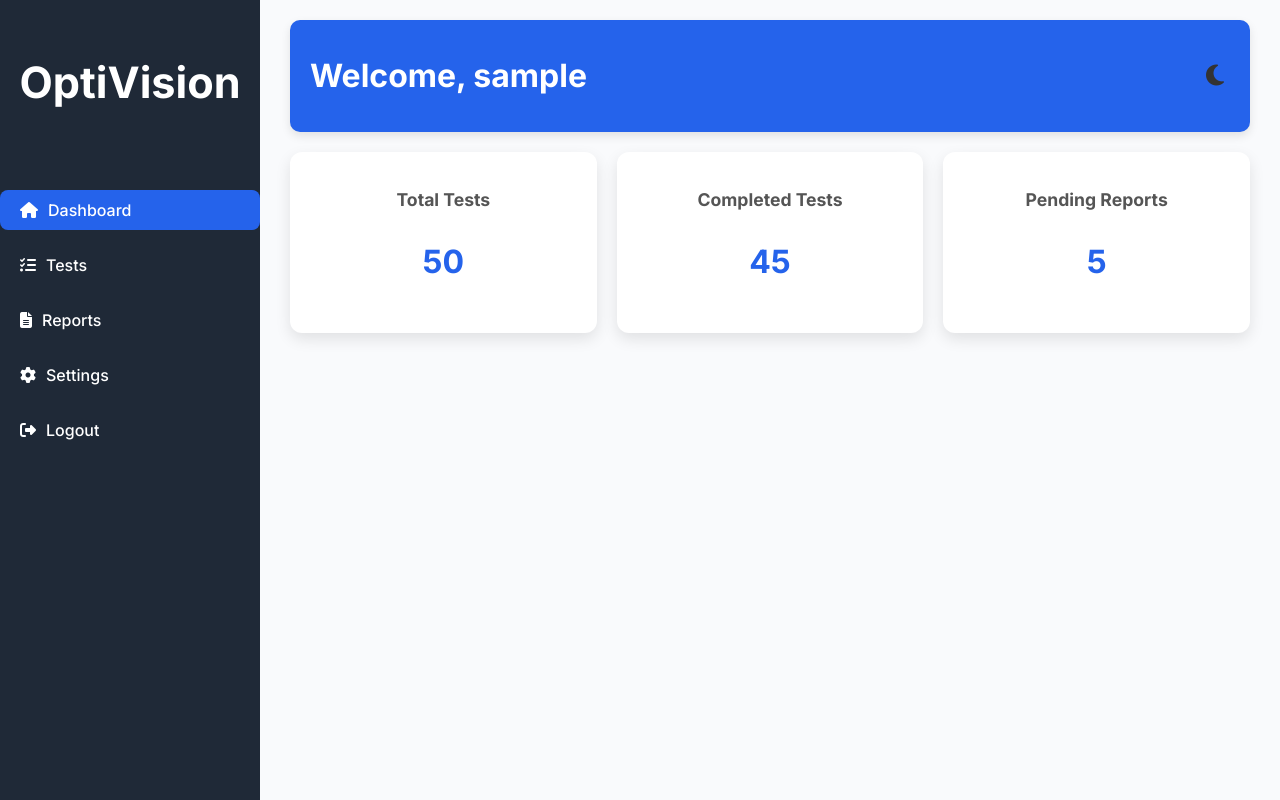
After one commit to TameerAmer/Capstone-Project, a Flask app: template templates/dashboard.html in a window 1280 px wide. The commit adds this page. Run offline with Flask 3, Linux system fonts and the light colour scheme; the template is opened without the code that fills it: most values are stand-ins (such as "Sample title", 1, 10 or a date in 2020); some libraries are stand-ins or nearby versions.

Commit message:
Thu 12-05-24

```diff
--- a/app.py
+++ b/app.py
@@ -1,8 +1,8 @@
-from flask import Flask, render_template, request, redirect, url_for, flash
+from flask import Flask, render_template, request, redirect, url_for, flash, session
 from DB_connection import ConnectDatabase
 
 app = Flask(__name__)
-app.secret_key = 'your_secret_key_here'  # Important for flash messages
+app.secret_key = 'OptiVision_Tameer_Redan'
 
 db = ConnectDatabase()
 
@@ -18,7 +18,8 @@ def login_process():
     result = db.login(email, password)
 
     if result == "True details":
-        # Successful login logic
+        user_name = db.get_user_name(email)
+        session['user_name'] = user_name  # Store the user's name in the session
         return redirect(url_for('dashboard'))
     elif result == "Email does not exist":
         flash('Email does not exist', 'error')
@@ -56,7 +57,15 @@ def register_process():
 
 @app.route('/dashboard')
 def dashboard():
-    return "Welcome!"
+    if 'user_name' not in session:
+        return redirect(url_for('login'))
+    user_name = session['user_name']  # Get user name from session
+    return render_template('dashboard.html', user_name=user_name)
+
+@app.route('/logout')
+def logout():
+    session.clear()  # Clear session data
+    return redirect(url_for('login'))  # Redirect to login page
 
 if __name__ == '__main__':
     app.run(debug=True)
--- /dev/null
+++ b/static/dashboard.css
@@ -0,0 +1,154 @@
+/* Default Light Mode Styles */
+body {
+    margin: 0;
+    font-family: 'Inter', sans-serif;
+    background-color: #f9fafc;
+    color: #333;
+}
+
+.dashboard {
+    display: flex;
+    min-height: 100vh;
+}
+
+.sidebar {
+    width: 260px;
+    background-color: #1f2937;
+    color: white;
+    padding: 20px 0;
+    display: flex;
+    flex-direction: column;
+}
+
+.sidebar .logo {
+    font-size: 1.8rem;
+    font-weight: 700;
+    text-align: center;
+    margin-bottom: 30px;
+}
+
+.sidebar .menu ul {
+    list-style: none;
+    padding: 0;
+}
+
+.sidebar .menu ul li {
+    margin: 15px 0;
+}
+
+.sidebar .menu ul li a {
+    color: white;
+    text-decoration: none;
+    font-weight: 500;
+    padding: 10px 20px;
+    display: flex;
+    align-items: center;
+    gap: 10px;
+    transition: background 0.3s, color 0.3s;
+}
+
+.sidebar .menu ul li a.active, .sidebar .menu ul li a:hover {
+    background-color: #2563eb;
+    border-radius: 8px;
+}
+
+.main-content {
+    flex: 1;
+    padding: 20px 30px;
+}
+
+.topbar {
+    display: flex;
+    justify-content: space-between;
+    align-items: center;
+    background-color: #2563eb;
+    color: white;
+    padding: 15px 20px;
+    border-radius: 10px;
+    box-shadow: 0 4px 10px rgba(0, 0, 0, 0.1);
+}
+
+.stats {
+    display: grid;
+    grid-template-columns: repeat(auto-fit, minmax(300px, 1fr));
+    gap: 20px;
+    margin-top: 20px;
+}
+
+.card {
+    background-color: white;
+    padding: 20px;
+    border-radius: 12px;
+    box-shadow: 0 6px 15px rgba(0, 0, 0, 0.1);
+    text-align: center;
+    transition: transform 0.2s, box-shadow 0.2s;
+}
+
+.card:hover {
+    transform: translateY(-5px);
+    box-shadow: 0 10px 20px rgba(0, 0, 0, 0.15);
+}
+
+.card h3 {
+    font-size: 1.1rem;
+    color: #555;
+    margin-bottom: 10px;
+}
+
+.card p {
+    font-size: 2rem;
+    font-weight: 700;
+    color: #2563eb;
+}
+
+/* Dark Mode Styles */
+body.dark-mode {
+    background-color: #2e3440;
+    color: #e5e5e5;
+}
+
+body.dark-mode .sidebar {
+    background-color: #3b4252;
+}
+
+body.dark-mode .sidebar .menu ul li a {
+    color: #e5e5e5;
+}
+
+body.dark-mode .sidebar .menu ul li a:hover {
+    background-color: #2563eb;
+}
+
+body.dark-mode .topbar {
+    background-color: #4c566a;
+}
+
+body.dark-mode .card {
+    background-color: #444;
+    color: #e5e5e5;
+}
+
+body.dark-mode .card h3 {
+    color: #ccc;
+}
+
+body.dark-mode .card p {
+    color: #64b5f6;
+}
+
+#theme-toggle {
+    position: center;
+    top: 20px;  /* Position at the top of the page or container */
+    right: 20px; /* Right-align the button */
+    background-color: transparent;
+    border: none;
+    color: #333;
+    font-size: 24px; /* Icon size */
+    cursor: pointer;
+    transition: color 0.3s ease;
+}
+
+/* Dark Mode for Button Icon */
+body.dark-mode #theme-toggle {
+    color: #e5e9f0; /* Light icon color in dark mode */
+}
--- /dev/null
+++ b/static/script.js
@@ -0,0 +1,24 @@
+// Check if dark mode is already set in localStorage
+if (localStorage.getItem('darkMode') === 'enabled') {
+    document.body.classList.add('dark-mode');
+    document.getElementById('theme-icon').classList.remove('fa-moon');
+    document.getElementById('theme-icon').classList.add('fa-sun');
+}
+
+// Dark/Light Mode Toggle Function
+document.getElementById('theme-toggle').addEventListener('click', function() {
+    // Toggle Dark Mode on body
+    document.body.classList.toggle('dark-mode');
+
+    // Change icon between moon and sun
+    const themeIcon = document.getElementById('theme-icon');
+    if (document.body.classList.contains('dark-mode')) {
+        themeIcon.classList.remove('fa-moon');
+        themeIcon.classList.add('fa-sun');
+        localStorage.setItem('darkMode', 'enabled');  // Save dark mode preference
+    } else {
+        themeIcon.classList.remove('fa-sun');
+        themeIcon.classList.add('fa-moon');
+        localStorage.setItem('darkMode', 'disabled');  // Save light mode preference
+    }
+});
--- /dev/null
+++ b/templates/dashboard.html
@@ -0,0 +1,61 @@
+<!DOCTYPE html>
+<html lang="en">
+
+<head>
+    <meta charset="UTF-8">
+    <meta name="viewport" content="width=device-width, initial-scale=1.0">
+    <title>OptiVision - Dashboard</title>
+    <link rel="stylesheet" href="{{ url_for('static', filename='dashboard.css') }}">
+    <link href="https://fonts.googleapis.com/css2?family=Inter:wght@400;500;700&display=swap" rel="stylesheet">
+    <link href="https://cdnjs.cloudflare.com/ajax/libs/font-awesome/6.0.0-beta3/css/all.min.css" rel="stylesheet">
+</head>
+
+<body>
+    <div class="dashboard">
+        <aside class="sidebar">
+            <div class="logo">
+                <h2>OptiVision</h2>
+            </div>
+            <nav class="menu">
+                <ul>
+                    <li><a href="{{ url_for('dashboard') }}" class="active"><i class="fas fa-home"></i> Dashboard</a>
+                    </li>
+                    <li><a href="{{ url_for('dashboard') }}"><i class="fas fa-tasks"></i> Tests</a></li>
+                    <li><a href="{{ url_for('dashboard') }}"><i class="fas fa-file-alt"></i> Reports</a></li>
+                    <li><a href="{{ url_for('dashboard') }}"><i class="fas fa-cog"></i> Settings</a></li>
+                    <li><a href="{{ url_for('login') }}"><i class="fas fa-sign-out-alt"></i> Logout</a></li>
+                </ul>
+            </nav>
+        </aside>
+
+        <main class="main-content">
+            <header class="topbar">
+                <h1>Welcome, {{ user_name }}</h1>
+                <button id="theme-toggle">
+                    <i class="fas fa-moon" id="theme-icon"></i> <!-- Moon icon for dark mode -->
+                </button>
+            </header>
+
+            <section class="stats">
+                <div class="card">
+                    <h3>Total Tests</h3>
+                    <p>50</p>
+                </div>
+                <div class="card">
+                    <h3>Completed Tests</h3>
+                    <p>45</p>
+                </div>
+                <div class="card">
+                    <h3>Pending Reports</h3>
+                    <p>5</p>
+                </div>
+            </section>
+        </main>
+    </div>
+
+    <!-- Include Font Awesome for icons -->
+    <script src="https://kit.fontawesome.com/a076d05399.js" crossorigin="anonymous"></script>
+    <script src="{{ url_for('static', filename='script.js') }}"></script>
+</body>
+
+</html>
```
Also changed, not shown: DB_connection.py (+25 -0 lines), static/styles.css (+76 -3 lines), templates/login.html (+18 -5 lines), templates/register.html (+11 -0 lines), 1 other file.
